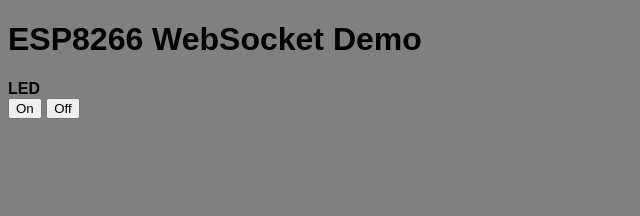
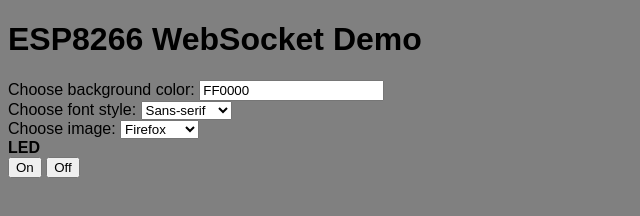
Before and after one commit to AlexDnp/testWiFi, a plain HTML site: page index.html in a window 1280 px wide. Shown: the whole page, without its empty margins (0-640 px from the left). Drawn offline with Linux system fonts and the light colour scheme.

Commit message:
еуые

```diff
--- a/index.html
+++ b/index.html
@@ -13,6 +13,14 @@
   </style>
   <script>
     var websock;
+    function populateStorage() {
+  localStorage.setItem('bgcolor', document.getElementById('bgcolor').value);
+  localStorage.setItem('font', document.getElementById('font').value);
+  localStorage.setItem('image', document.getElementById('image').value);
+
+  setStyles();
+}
+
     function start() {
       websock = new WebSocket('ws://' + 'fan.local' + ':81/');
       websock.onopen = function (evt) { console.log('websock open'); };
@@ -40,6 +48,26 @@
 
 <body onload="javascript:start();">
   <h1>ESP8266 WebSocket Demo</h1>
+  <div>
+    <label for="bgcolor">Choose background color:</label>
+  <input class="color" id="bgcolor" value="FF0000">
+  </div>
+  <div>
+    <label for="font">Choose font style:</label>
+    <select id="font">
+      <option value="'Open Sans Condensed', sans-serif" selected>Sans-serif</option>
+      <option value="'Bitter', serif">Serif</option>
+      <option value="'Ubuntu Mono'">Monospace</option>
+    </select>
+  </div>
+  <div>
+    <label for="image">Choose image:</label>
+    <select id="image">
+      <option value="images/firefoxos.png" selected>Firefox</option>
+      <option value="images/crocodile.png">Crocodile</option>
+      <option value="images/tortoise.png">Tortoise</option>
+    </select>
+  </div>
   <div id="ledstatus"><b>LED</b></div>
   <button id="ledon" type="button" onclick="buttonclick(this);">On</button>
   <button id="ledoff" type="button" onclick="buttonclick(this);">Off</button>
```
